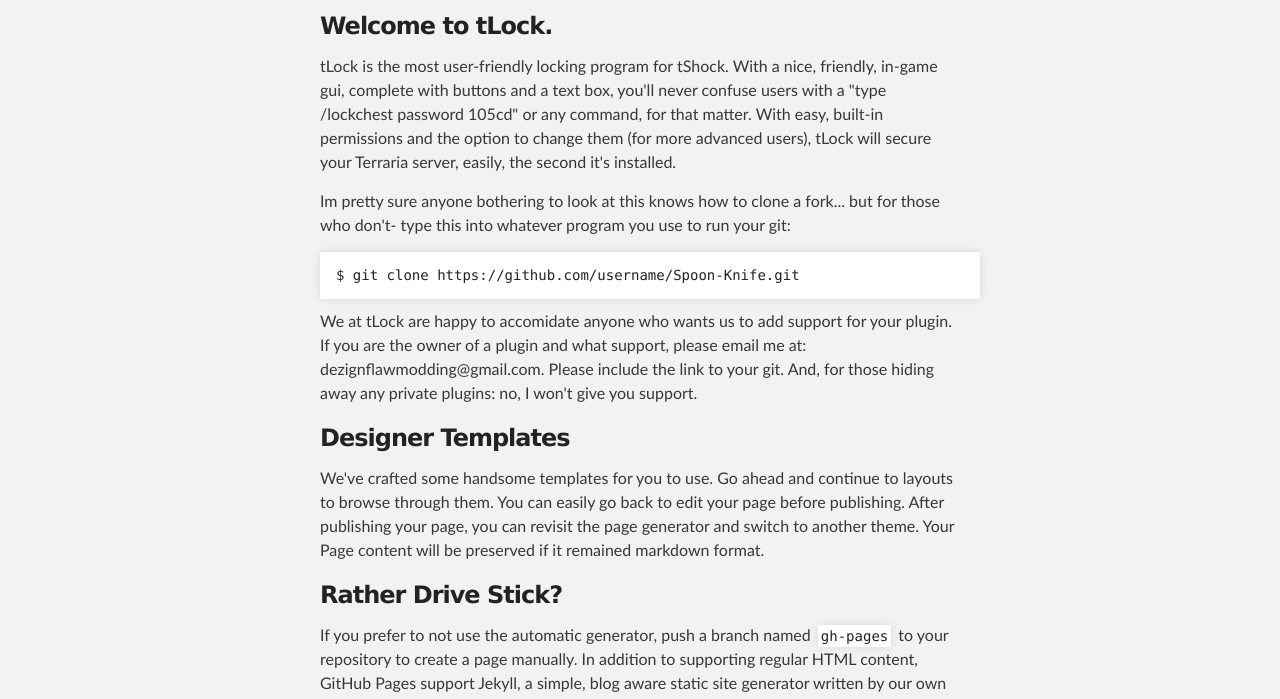
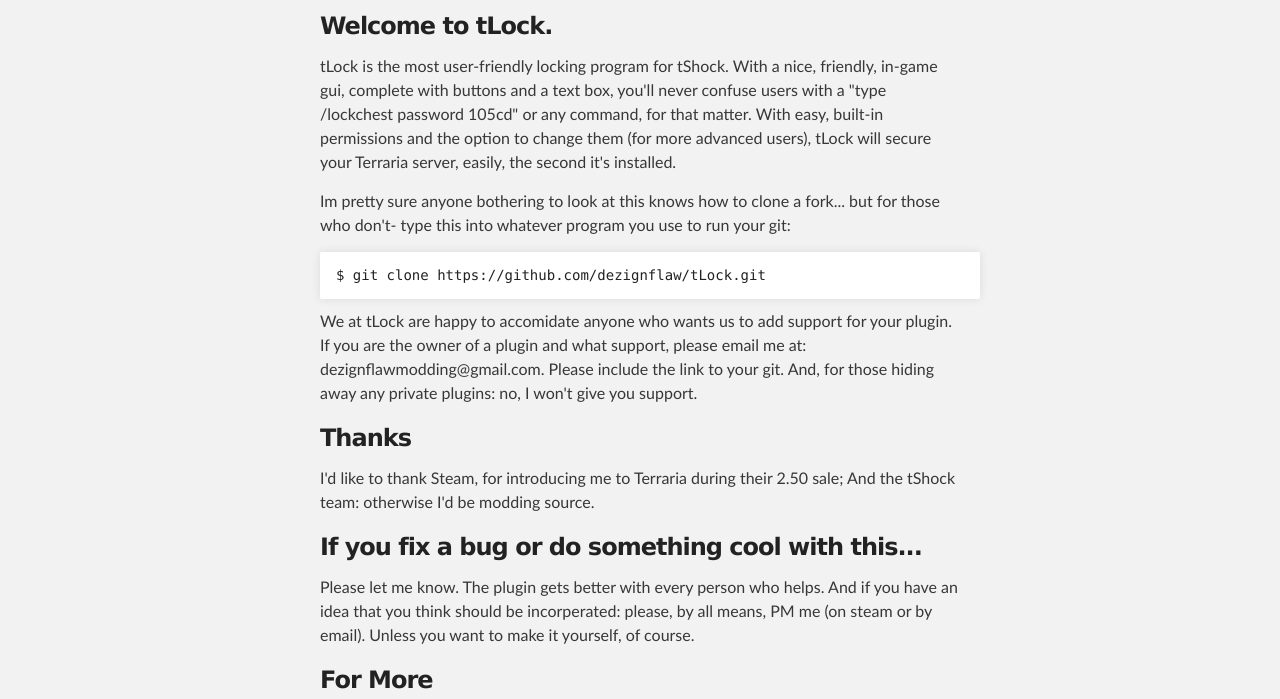
Before and after one commit to dezignflaw/tLock, a plain HTML site: page index.html in a window 1280 px wide. Shown: the part 252-951 px from the top of the page. Drawn offline with Linux system fonts and the light colour scheme.

```diff
--- a/index.html
+++ b/index.html
@@ -39,22 +39,23 @@
 knows how to clone a fork... but for those who don't-
 type this into whatever program you use to run your git:</p>
 
-<pre><code>$ git clone https://github.com/username/Spoon-Knife.git
+<pre><code>$ git clone https://github.com/dezignflaw/tLock.git
 </code></pre>
 
 <p>We at tLock are happy to accomidate anyone who wants us to add support for your plugin. If you are the owner of a plugin and what support, please email me at: dezignflawmodding@gmail.com. Please include the link to your git. And, for those hiding away any private plugins: no, I won't give you support.</p>
 
-<h3>Designer Templates</h3>
+<h3>Thanks</h3>
 
-<p>We've crafted some handsome templates for you to use. Go ahead and continue to layouts to browse through them. You can easily go back to edit your page before publishing. After publishing your page, you can revisit the page generator and switch to another theme. Your Page content will be preserved if it remained markdown format.</p>
+<p>I'd like to thank Steam, for introducing me to Terraria during their 2.50 sale;
+And the tShock team: otherwise I'd be modding source.</p>
 
-<h3>Rather Drive Stick?</h3>
+<h3>If you fix a bug or do something cool with this...</h3>
 
-<p>If you prefer to not use the automatic generator, push a branch named <code>gh-pages</code> to your repository to create a page manually. In addition to supporting regular HTML content, GitHub Pages support Jekyll, a simple, blog aware static site generator written by our own Tom Preston-Werner. Jekyll makes it easy to create site-wide headers and footers without having to copy them across every page. It also offers intelligent blog support and other advanced templating features.</p>
+<p>Please let me know. The plugin gets better with every person who helps. And if you have an idea that you think should be incorperated: please, by all means, PM me (on steam or by email). Unless you want to make it yourself, of course.</p>
 
-<h3>Authors and Contributors</h3>
+<h3>For More</h3>
 
-<p>You can <a href="https://github.com/blog/821" class="user-mention">@mention</a> a GitHub username to generate a link to their profile. The resulting <code>&lt;a&gt;</code> element will link to the contributor's GitHub Profile. For example: In 2007, Chris Wanstrath (<a href="https://github.com/defunkt" class="user-mention">@defunkt</a>), PJ Hyett (<a href="https://github.com/pjhyett" class="user-mention">@pjhyett</a>), and Tom Preston-Werner (<a href="https://github.com/mojombo" class="user-mention">@mojombo</a>) founded GitHub.</p>
+<p>For more tShock plugins, plus a bunch of other projects, check out my git at: <a href="https://github.com/dezignflaw" class="user-mention">@dezignflaw</a>. </p>
 
 <h3>Support or Contact</h3>
 
```
Also changed, not shown: params.json (+1 -1 lines).
